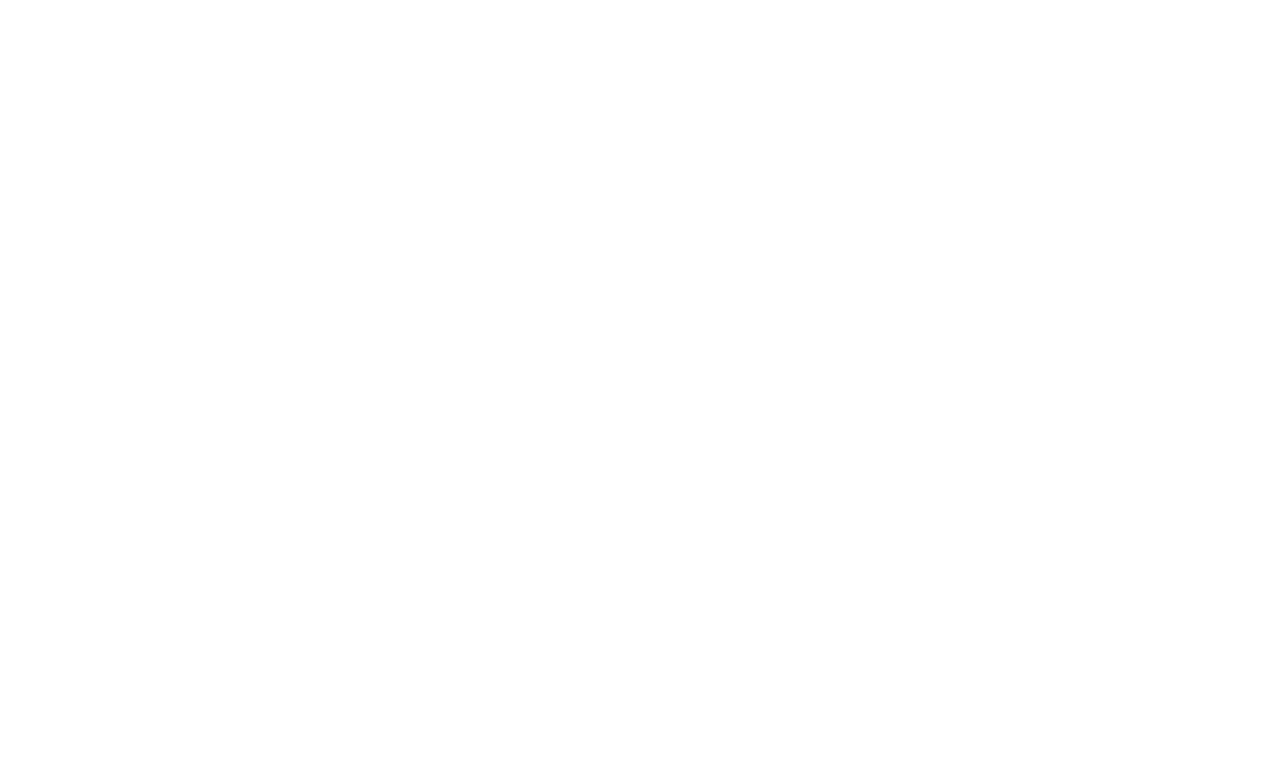
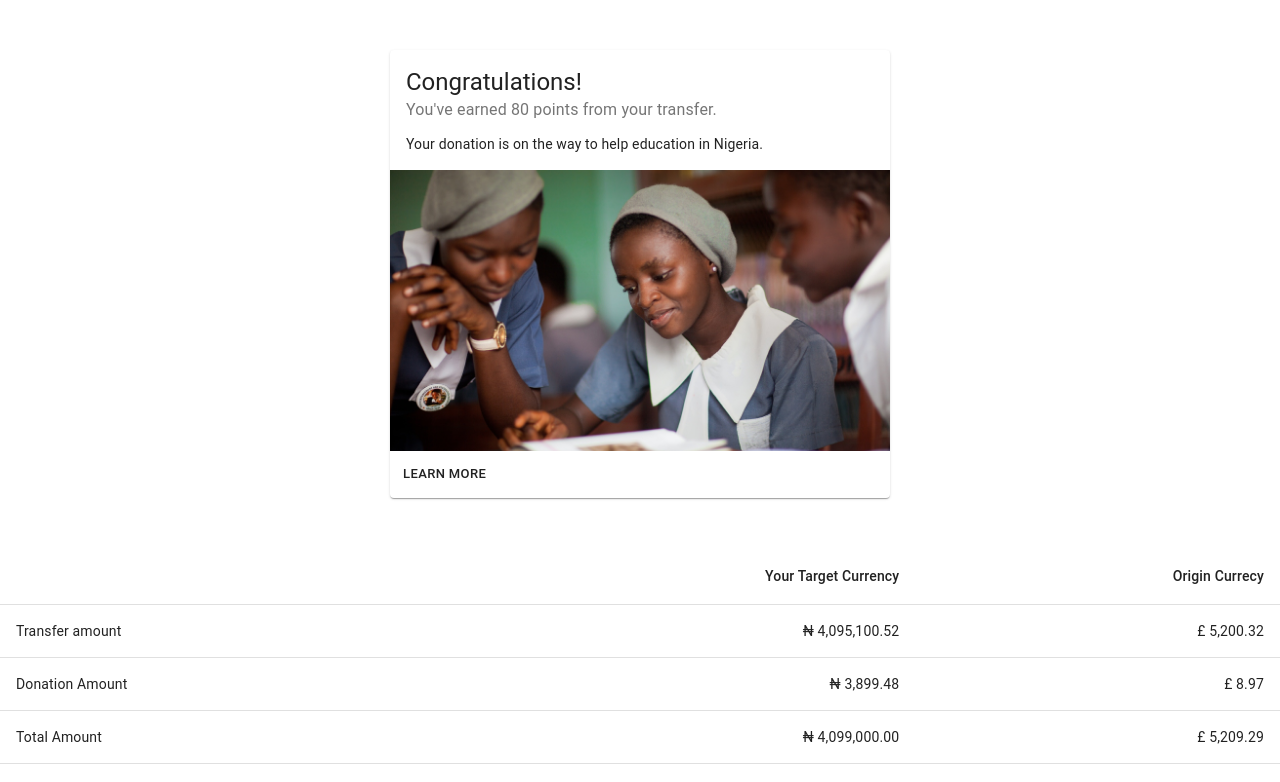
Before and after one commit to heathryu/btng-frontend, a React (Create React App) app: page /transfer-result in a window 1280 px wide. Shown: the top 782 px of the page. Built offline with nearby package versions, Linux system fonts and the light colour scheme.

Commit message:
Added TransferResult page

```diff
--- /dev/null
+++ b/src/containers/TransferResult/index.jsx
@@ -0,0 +1,136 @@
+import React from 'react';
+
+import { connect } from 'react-redux';
+
+import Container from '@material-ui/core/Container';
+import Table from '@material-ui/core/Table';
+import TableBody from '@material-ui/core/TableBody';
+import TableCell from '@material-ui/core/TableCell';
+import TableHead from '@material-ui/core/TableHead';
+import TableRow from '@material-ui/core/TableRow';
+
+import { makeStyles } from "@material-ui/core/styles";
+import Card from "@material-ui/core/Card";
+import CardActions from "@material-ui/core/CardActions";
+import CardContent from "@material-ui/core/CardContent";
+import CardMedia from '@material-ui/core/CardMedia';
+import Button from "@material-ui/core/Button";
+import Typography from "@material-ui/core/Typography";
+
+
+
+import { getTransferDetails } from '../../redux/actions/transferDetails';
+
+const formatNumber = number =>
+  number.toLocaleString(undefined, {
+    minimumFractionDigits: 2,
+    maximumFractionDigits: 2
+  });
+
+const useStyles = makeStyles({
+  card: {
+    width: 500
+  },
+  media: {
+    height: 0,
+    paddingTop: '56.25%', // 16:9
+  },
+  pos: {
+    marginBottom: 12
+  }
+});
+
+function DonationDialog(props) {
+  React.useEffect(() => {
+    // TODO: Make Proper call
+    props.getTransferDetails('GBP', 'NGN', 5200.322, 4095100.518421);
+  }, []);
+  console.log('props', props);
+  const rows = [
+    {
+      title: 'Transfer amount',
+      target: `${props.destCurrencySymbol} ${formatNumber(
+        props.destTransferAmount
+      )}`,
+      origin: `${props.originCurrencySymbol} ${formatNumber(
+        props.originTransferAmount
+      )}`
+    },
+    {
+      title: "Donation Amount",
+      target: `${props.destCurrencySymbol} ${formatNumber(
+        props.destDonationAmount
+      )}`,
+      origin: `${props.originCurrencySymbol} ${formatNumber(
+        props.originDonationAmount
+      )}`
+    },
+    {
+      title: 'Total Amount',
+      target: `${props.destCurrencySymbol} ${formatNumber(props.destTotal)}`,
+      origin: `${props.originCurrencySymbol} ${formatNumber(props.originTotal)}`
+    }
+  ];
+
+  const classes = useStyles();
+
+  return (
+    <div>
+      <div style={{ display:'flex', justifyContent:'center', padding: 50 }}>
+        <Card className={classes.card}>
+          <CardContent>
+            <Typography variant="h5" component="h2">
+              Congratulations!
+            </Typography>
+            <Typography className={classes.pos} color="textSecondary">
+              You've earned 80 points from your transfer.
+            </Typography>
+            <Typography variant="body2" component="p">
+              Your donation is on the way to help education in Nigeria.
+            </Typography>
+          </CardContent>
+          <CardMedia
+              className={classes.media}
+              image={require ("./nigeria_classroom.jpg")}
+          />
+          <CardActions>
+            <Button size="small">Learn More</Button>
+          </CardActions>
+        </Card>
+      </div>
+
+      <Container maxWidth="sm" />
+      <Table>
+        <TableHead>
+          <TableRow>
+            <TableCell />
+            <TableCell align="right">Your Target Currency</TableCell>
+            <TableCell align="right">Origin Currecy</TableCell>
+          </TableRow>
+        </TableHead>
+        <TableBody>
+          {rows.map(row => (
+            <TableRow key={row.name}>
+              <TableCell component="th" scope="row">
+                {row.title}
+              </TableCell>
+              <TableCell align="right">{row.target}</TableCell>
+              <TableCell align="right">{row.origin}</TableCell>
+            </TableRow>
+          ))}
+        </TableBody>
+      </Table>
+    </div>
+  );
+}
+
+const mapStateToProps = state => ({
+  ...state.transferDetails
+});
+
+const mapDispatchToProps = { getTransferDetails };
+
+export default connect(
+  mapStateToProps,
+  mapDispatchToProps
+)(DonationDialog);
--- a/src/index.js
+++ b/src/index.js
@@ -8,6 +8,7 @@ import { BrowserRouter, Switch, Route } from 'react-router-dom';
 import './index.css';
 import App from './App';
 import DonationDialog from './containers/DonationDialog';
+import TransferResult from './containers/TransferResult';
 import * as serviceWorker from './serviceWorker';
 
 import theme from './theme';
@@ -26,6 +27,11 @@ ReactDOM.render(
                 exact
                 component={DonationDialog}
               />
+              <Route
+                  path="/transfer-result"
+                  exact
+                  component={TransferResult}
+              />
             </Switch>
           </BrowserRouter>
         </Provider>
```
Also changed, not shown: src/containers/TransferResult/nigeria_classroom.jpg (added).
